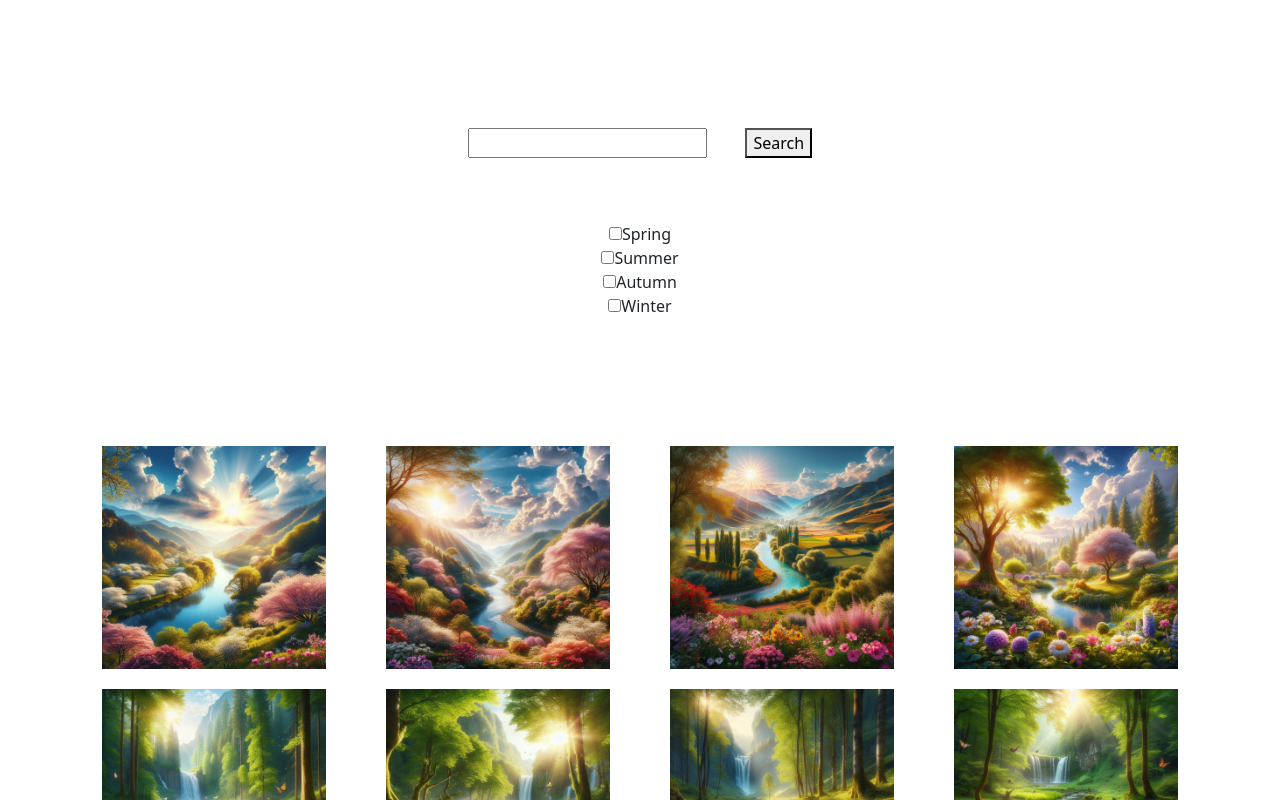
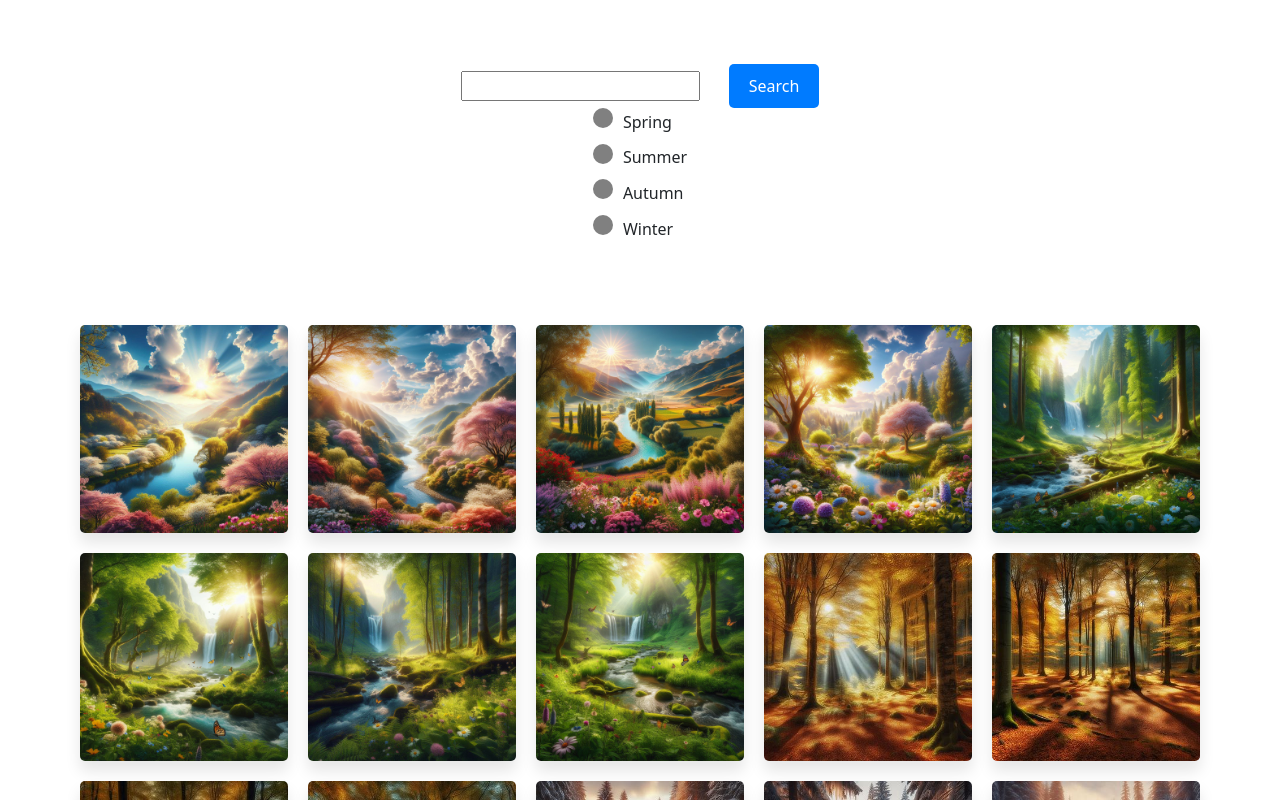
Before and after one commit to rtinase/my-form-app, a React (Create React App) app: page / in a window 1280 px wide. Shown: the top 800 px of the page. Built offline with nearby package versions, Linux system fonts and the light colour scheme.

Commit message:
+ some style

```diff
--- a/src/myComponents/Gallery.css
+++ b/src/myComponents/Gallery.css
@@ -1,12 +1,20 @@
 .image {
-    width: 20%;
+    width: 100%;
+    height: auto;
+    object-fit: cover;
+    border-radius: 5px;
+    box-shadow: 0px 10px 15px rgba(0, 0, 0, 0.1);
+    transition: all 0.3s ease-in-out;
+}
+
+.image:hover {
+    transform: scale(1.05);
 }
 
 .container {
-    margin-top: 10%;
-    display: flex;
-    width: 100%;
-    justify-content: space-around;
-    flex-wrap: wrap;
+    margin-top: 5%;
+    display: grid;
+    grid-template-columns: repeat(auto-fill, minmax(200px, 1fr));
     gap: 20px;
+    padding: 10px;
 }
--- a/src/myComponents/SearchForm.css
+++ b/src/myComponents/SearchForm.css
@@ -1,19 +1,34 @@
 .search-form {
     width: 100%;
-    margin-top: 10%;
+    margin-top: 5%;
     display: flex;
     justify-content: center;
     flex-direction: column;
+    align-items: center;
 }
 
 .search-container {
     display: flex;
     flex-direction: row;
     justify-content: center;
+    align-items: center;
+    width: 50%;
+    gap: 10px;
 }
 
-.button{
+.button {
     margin-left: 3%;
+    padding: 10px 20px;
+    border: none;
+    background-color: #007BFF;
+    color: white;
+    border-radius: 5px;
+    cursor: pointer;
+    transition: all 0.3s ease-in-out;
+}
+
+.button:hover {
+    background-color: #0056b3;
 }
 
 .radio-input-container {
@@ -25,5 +40,65 @@
 }
 
 .radio-container {
-    width: 20%;
+    display: flex;
+    flex-direction: row;
+    justify-content: space-between;
+    width: 50%;
+    margin-bottom: 20px;
 }
+
+.checkbox-item input[type="checkbox"] {
+    height: 0;
+    width: 0;
+    visibility: hidden;
+}
+
+.checkbox-item label {
+    cursor: pointer;
+    text-indent: -9999px;
+    width: 20px;
+    height: 20px;
+    background: grey;
+    float: left;
+    border-radius: 50%;
+    position: relative;
+    margin-right: 10px;
+}
+
+.checkbox-item label:after {
+    content: '';
+    visibility: hidden;
+    width: 10px;
+    height: 10px;
+    background: #fff;
+    position: absolute;
+    top: 5px;
+    left: 5px;
+    border-radius: 50%;
+}
+
+.checkbox-item input[type="checkbox"]:checked+label {
+    background: #007BFF;
+}
+
+.checkbox-item input[type="checkbox"]:checked+label:after {
+    visibility: visible;
+}
+
+
+.checkbox-item label:hover:after {
+    background: #5C6D70;
+}
+
+.checkbox-item label:hover {
+    background: #999;
+}
+
+.checkbox-item .checkbox-description {
+    display: inline-block;
+    vertical-align: middle;
+}
+
+.checkbox-item {
+    margin-bottom: 10px;
+}
--- a/src/myComponents/SearchForm.js
+++ b/src/myComponents/SearchForm.js
@@ -19,17 +19,21 @@ export default function SearchForm({ selectedSeasons, handleCheckboxChange, hand
                 <input name="query" value={query} onChange={handleInputChange} />
                 <button type="submit" className="button">Search</button>
             </div>
-            <div className="radio-input-container">
+            <div className="checkbox-container">
                 {Object.keys(selectedSeasons).map((season) => (
-                    <label key={season}>
+                    <div key={season} className="checkbox-item">
                         <input
                             type="checkbox"
+                            id={season}
                             name={season}
                             checked={selectedSeasons[season]}
                             onChange={handleCheckboxChange}
                         />
-                        {season.charAt(0).toUpperCase() + season.slice(1)}
-                    </label>
+                        <label htmlFor={season}></label>
+                        <span className="checkbox-description">
+                            {season.charAt(0).toUpperCase() + season.slice(1)}
+                        </span>
+                    </div>
                 ))}
             </div>
         </form>
```
